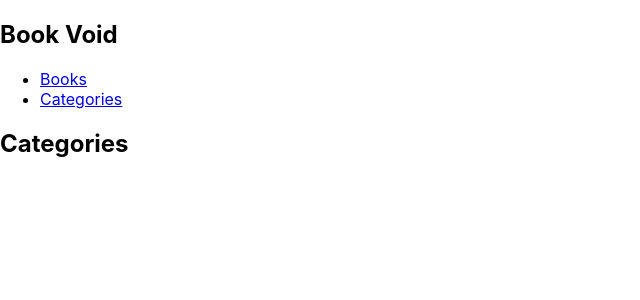
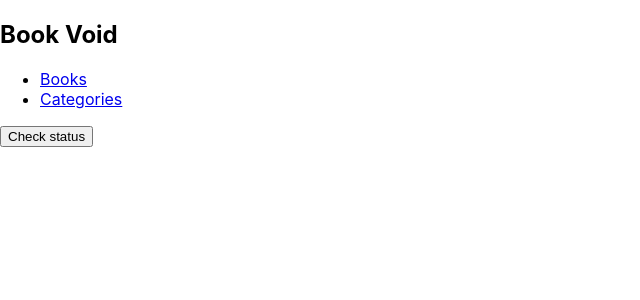
Before and after one commit to mohamedSabry0/bookVoid, a React (Create React App) app: page /categories in a window 1280 px wide. Shown: the top 300 px of the page, without its empty margins (0-640 px from the left). Built offline with nearby package versions, Linux system fonts and the light colour scheme.

Commit message:
Link categories page to Redux

```diff
--- a/src/components/BooksPage.js
+++ b/src/components/BooksPage.js
@@ -3,7 +3,6 @@ import BooksList from './BooksList';
 
 const BooksPage = () => (
   <div>
-    <h2>Books Page</h2>
     <BooksList />
     <BookForm />
   </div>
--- a/src/components/CategoriesPage.js
+++ b/src/components/CategoriesPage.js
@@ -1,7 +1,20 @@
-const CategoriesPage = () => (
-  <div>
-    <h2>Categories</h2>
-  </div>
-);
+import { useDispatch, useSelector } from 'react-redux';
+import { checkStatus } from '../redux/categories/categoriesSlice';
 
-export default CategoriesPage;
+export default function Categories() {
+  const { categories } = useSelector((store) => store.categories);
+  const dispatch = useDispatch();
+  return (
+    <>
+      <button
+        type="button"
+        onClick={() => {
+          dispatch(checkStatus('Under construction'));
+        }}
+      >
+        Check status
+      </button>
+      <p>{categories}</p>
+    </>
+  );
+}
--- a/src/redux/categories/categoriesSlice.js
+++ b/src/redux/categories/categoriesSlice.js
@@ -13,4 +13,5 @@ const categoriesSlice = createSlice({
   },
 });
 
+export const { checkStatus } = categoriesSlice.actions;
 export default categoriesSlice.reducer;
```
Also changed, not shown: 1 other file (tests, documents, lock files or other folders).
